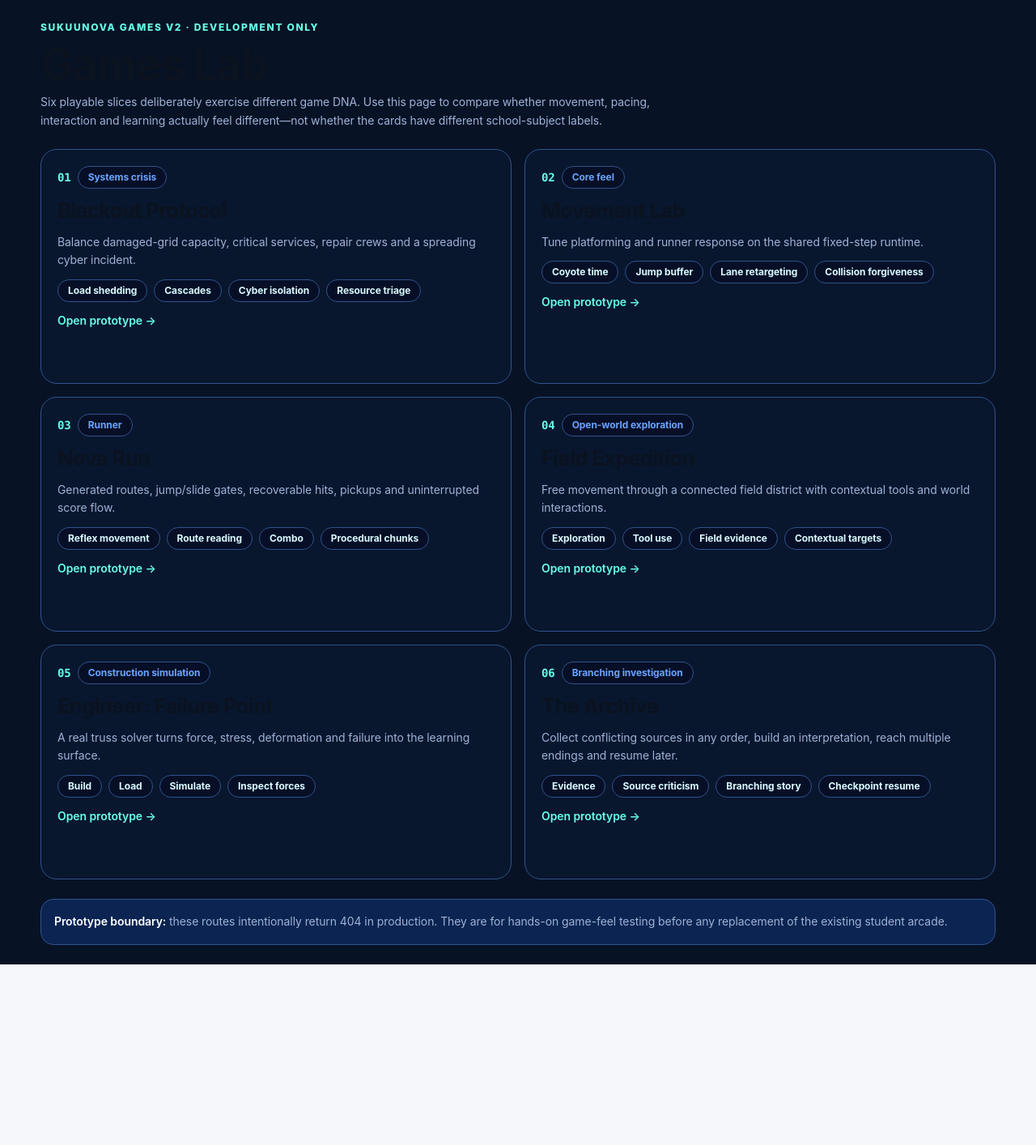
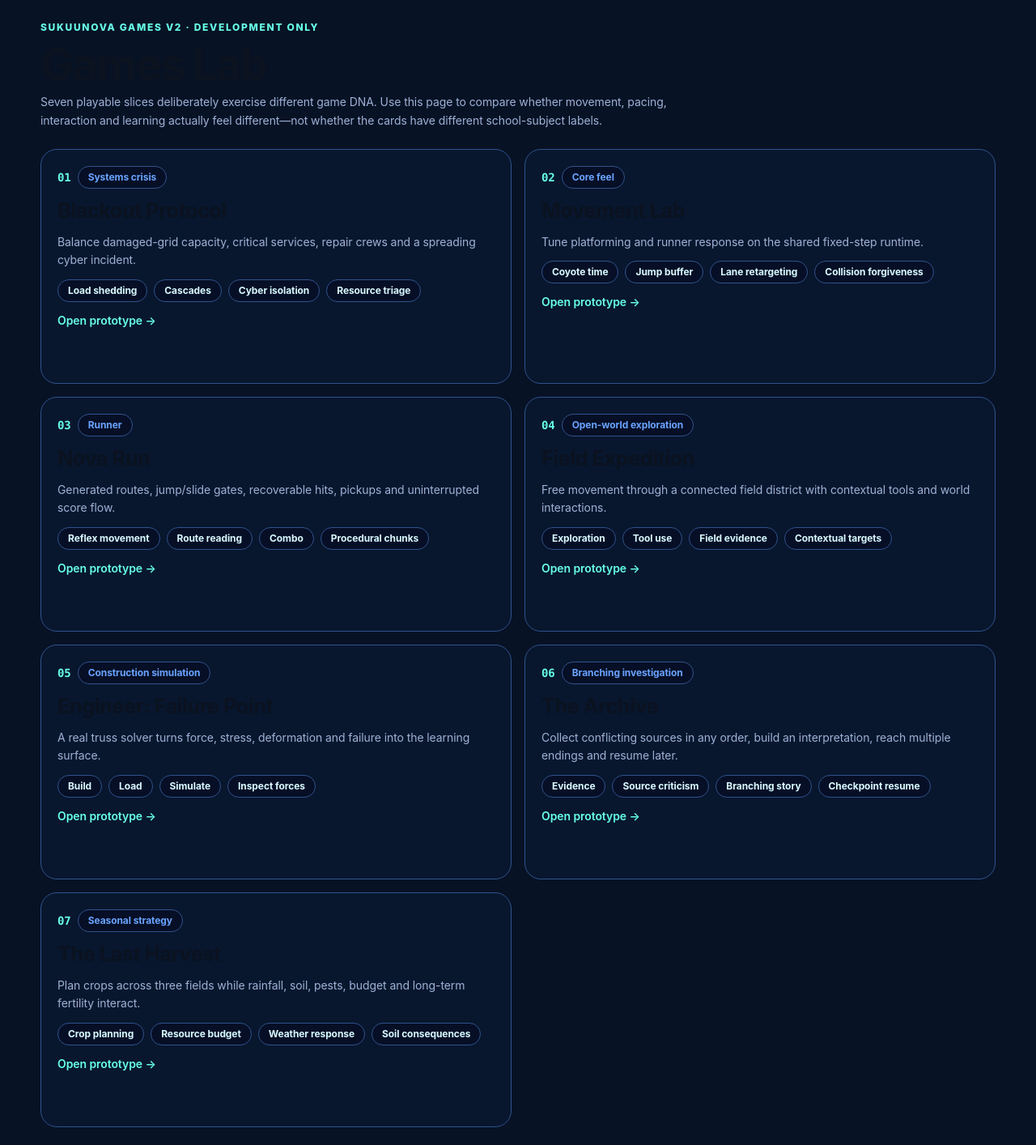
Before and after one commit to Eugene999B/SukuuNova, a Next.js app: page /labs/games in a window 1280 px wide. Shown: the top 1414 px of the page at 81% size. Before the commit the page ends 1191 px from the top, so only its background shows below. Built offline with nearby package versions, Linux system fonts and the light colour scheme.

Commit message:
feat(games): add Last Harvest to games lab hub

```diff
--- a/src/app/labs/games/page.tsx
+++ b/src/app/labs/games/page.tsx
@@ -51,6 +51,13 @@ const PLAYABLES = [
     summary: "Collect conflicting sources in any order, build an interpretation, reach multiple endings and resume later.",
     mechanics: ["Evidence", "Source criticism", "Branching story", "Checkpoint resume"],
   },
+  {
+    href: "/labs/last-harvest",
+    title: "The Last Harvest",
+    category: "Seasonal strategy",
+    summary: "Plan crops across three fields while rainfall, soil, pests, budget and long-term fertility interact.",
+    mechanics: ["Crop planning", "Resource budget", "Weather response", "Soil consequences"],
+  },
 ] as const;
 
 export default function GamesLabPage() {
@@ -63,7 +70,7 @@ export default function GamesLabPage() {
           <p className={styles.eyebrow}>Sukuunova Games V2 · development only</p>
           <h1>Games Lab</h1>
           <p>
-            Six playable slices deliberately exercise different game DNA. Use this page to compare whether movement, pacing, interaction and learning actually feel different—not whether the cards have different school-subject labels.
+            Seven playable slices deliberately exercise different game DNA. Use this page to compare whether movement, pacing, interaction and learning actually feel different—not whether the cards have different school-subject labels.
           </p>
         </header>
 
```
